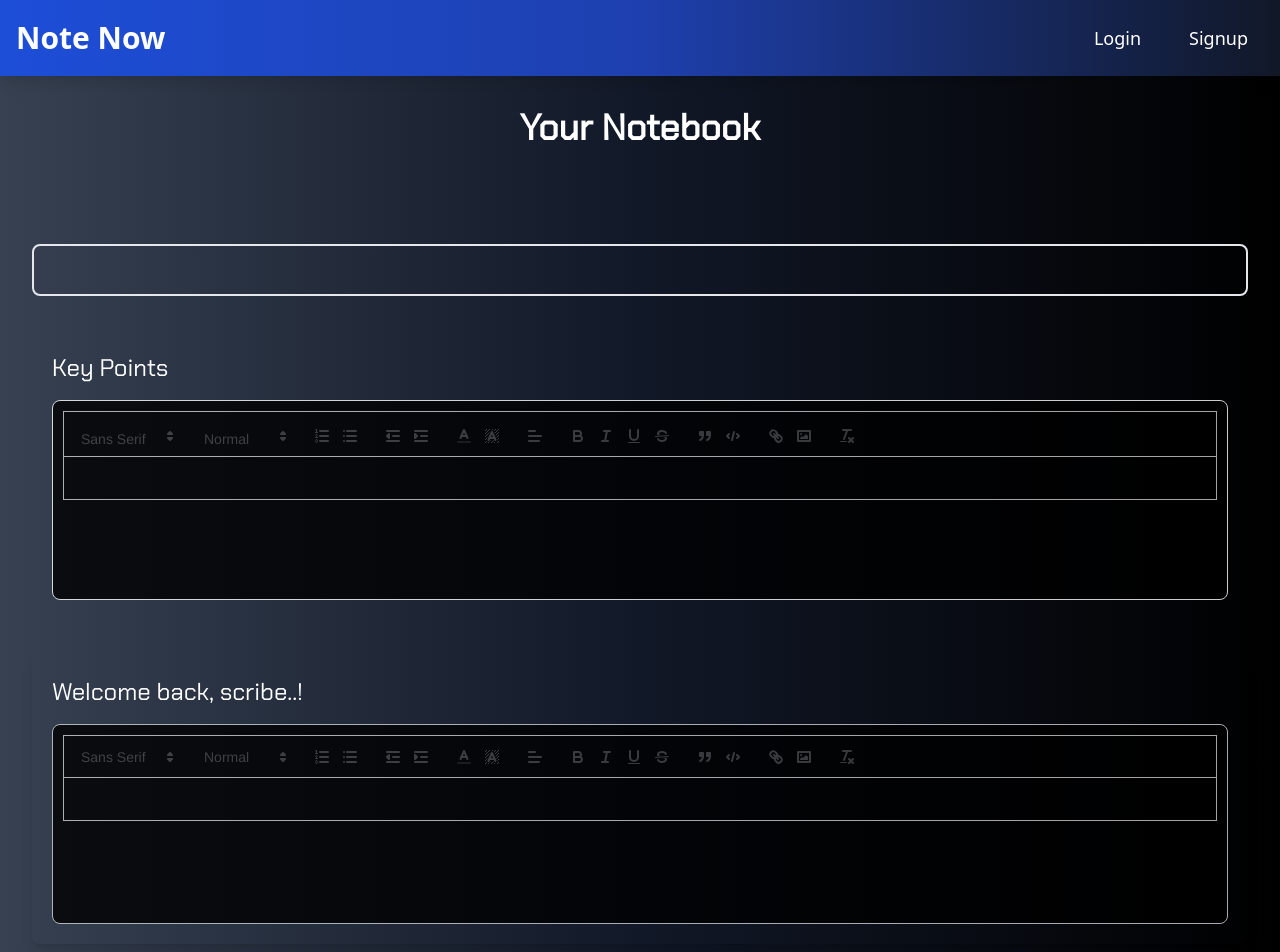
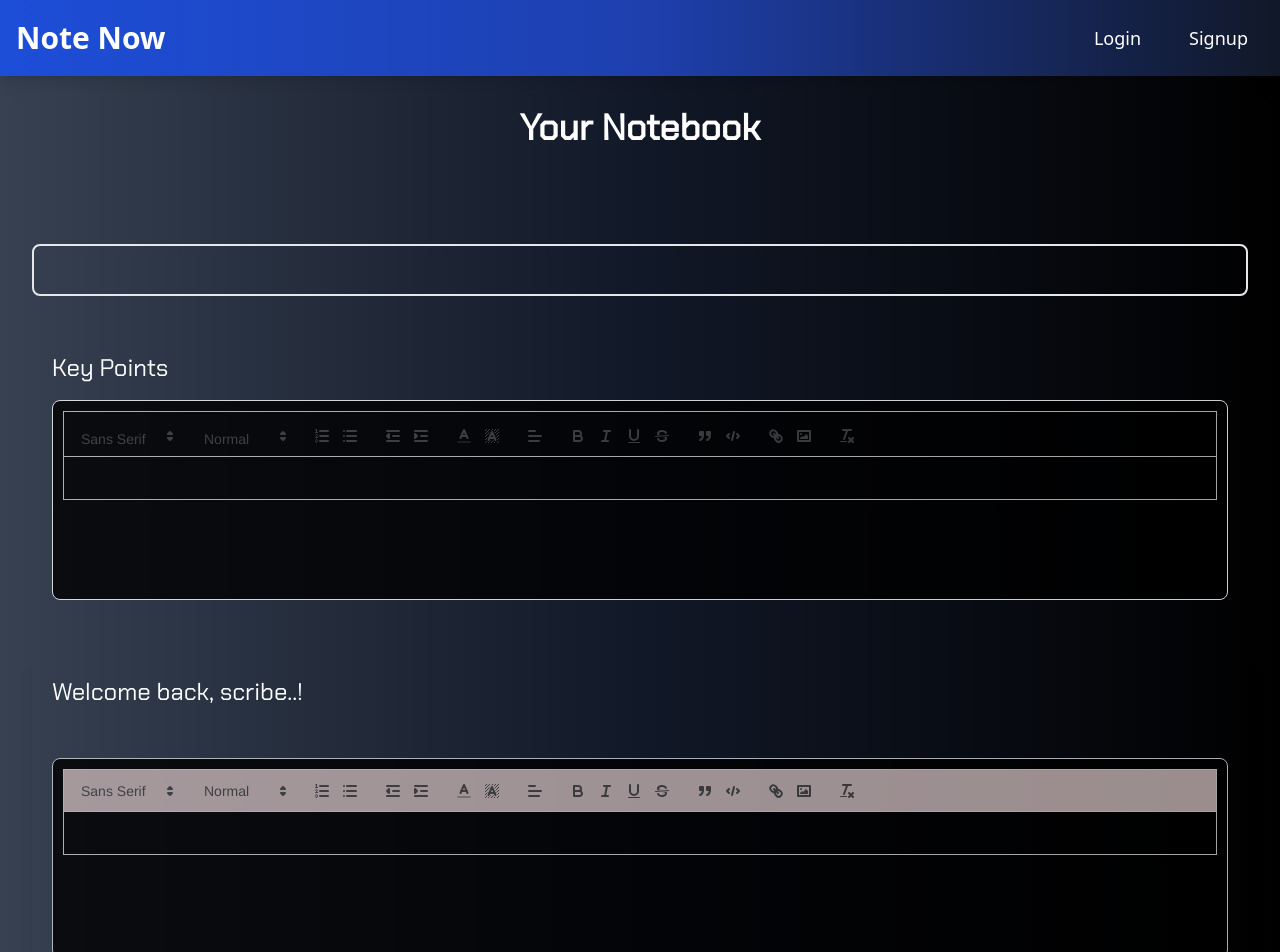
Before and after one commit to beenow011/note-now-firebase, a React (Vite) app: page /notebook/1 in a window 1280 px wide. Shown: the top 952 px of the page. Built offline with nearby package versions, Linux system fonts and the light colour scheme; no server answers; the database is empty.

Commit message:
sticky tool bar

```diff
--- a/src/components/pages/Notebook.jsx
+++ b/src/components/pages/Notebook.jsx
@@ -166,11 +166,12 @@ function Notebook() {
           }}
         >
           <h1 className="text-2xl mb-4">Key Points</h1>
+          <div>
             <ReactQuill
               theme="snow"
               value={keypoints}
               onChange={setKeyPoints}
-            className="rounded-lg border border-white"
+              className=" rounded-lg border border-white"
               style={{
                 color: notesInfo?.color,
                 backgroundColor: "black",
@@ -184,8 +185,9 @@ function Notebook() {
               formats={formats}
             />
           </div>
+        </div>
         <div
-          className=" mt-10 lg:mt-0  p-5 rounded-lg shadow-lg"
+          className="quill-container mt-10 lg:mt-0  p-5 rounded-lg shadow-lg"
           style={{
             backgroundColor: `${notesInfo?.color}90`,
           }}
@@ -196,7 +198,7 @@ function Notebook() {
             theme="snow"
             value={notes}
             onChange={setNotes}
-            className="rounded-lg border border-gray-300"
+            className="rounded-lg quill-editor border border-gray-300"
             style={{
               color: notesInfo?.color,
               backgroundColor: "black",
--- a/src/index.css
+++ b/src/index.css
@@ -1,3 +1,18 @@
 @tailwind base;
 @tailwind components;
 @tailwind utilities;
+
+/* Ensure this CSS is included in your global styles or component-specific styles */
+.quill-container .ql-toolbar {
+    position: sticky;
+    top: 0;
+    left: 0;
+    width: 100%;
+    color: white;
+    background-color: rgb(194, 177, 177);
+    z-index: 1000; /* Ensure toolbar is above other content */
+  }
+
+  .quill-editor {
+    margin-top: 50px; /* Adjust based on toolbar height to avoid overlap */
+  }
```
Lines whose indentation alone changed are shown as unchanged.
